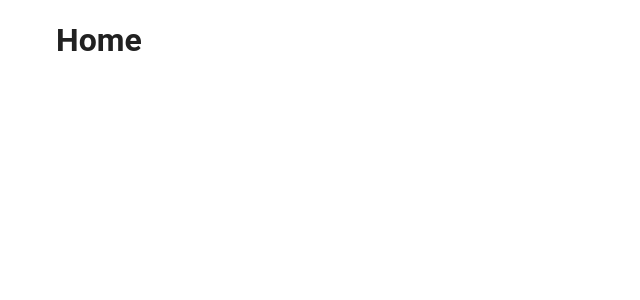
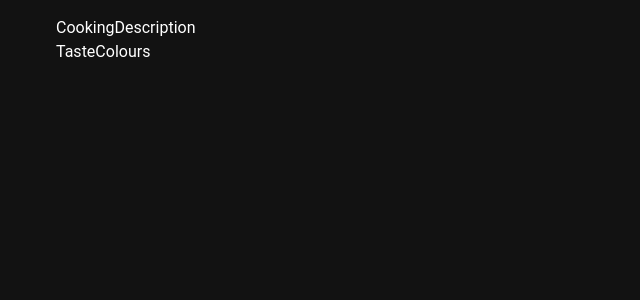
Before and after one commit to ddelgadok/orchard-frontend-test, a Nuxt app: page / in a window 1280 px wide. Shown: the top 300 px of the page, without its empty margins (0-640 px from the left). Built offline with nearby package versions, Linux system fonts and the light colour scheme.

Commit message:
Added initial skeleton for CookingDescription and TasteColours components; Added default dark theme to vuetify instance

```diff
--- /dev/null
+++ b/components/CookingDescription.vue
@@ -0,0 +1,9 @@
+<template>
+  <p>CookingDescription</p>
+</template>
+
+<script setup lang="ts">
+defineComponent({
+  name: 'CookingDescription',
+});
+</script>
--- /dev/null
+++ b/components/TasteColours.vue
@@ -0,0 +1,9 @@
+<template>
+  <p>TasteColours</p>
+</template>
+
+<script setup lang="ts">
+defineComponent({
+  name: 'TasteColours',
+});
+</script>
--- a/pages/index.vue
+++ b/pages/index.vue
@@ -1,8 +1,14 @@
 <template>
-  <h1>Home</h1>
+  <div>
+    <CookingDescription />
+    <TasteColours />
+  </div>
 </template>
 
 <script setup lang="ts">
+import CookingDescription from '@/components/CookingDescription.vue';
+import TasteColours from '@/components/TasteColours.vue';
+
 defineComponent({
   name: 'HomePage',
 })
--- a/plugins/vuetify.ts
+++ b/plugins/vuetify.ts
@@ -9,6 +9,9 @@ import en from '../locales/en';
 
 export default defineNuxtPlugin((app) => {
   const vuetify = createVuetify({
+    theme: {
+      defaultTheme: 'dark'
+    },
     locale: {
       locale: 'es',
       messages: {
```
